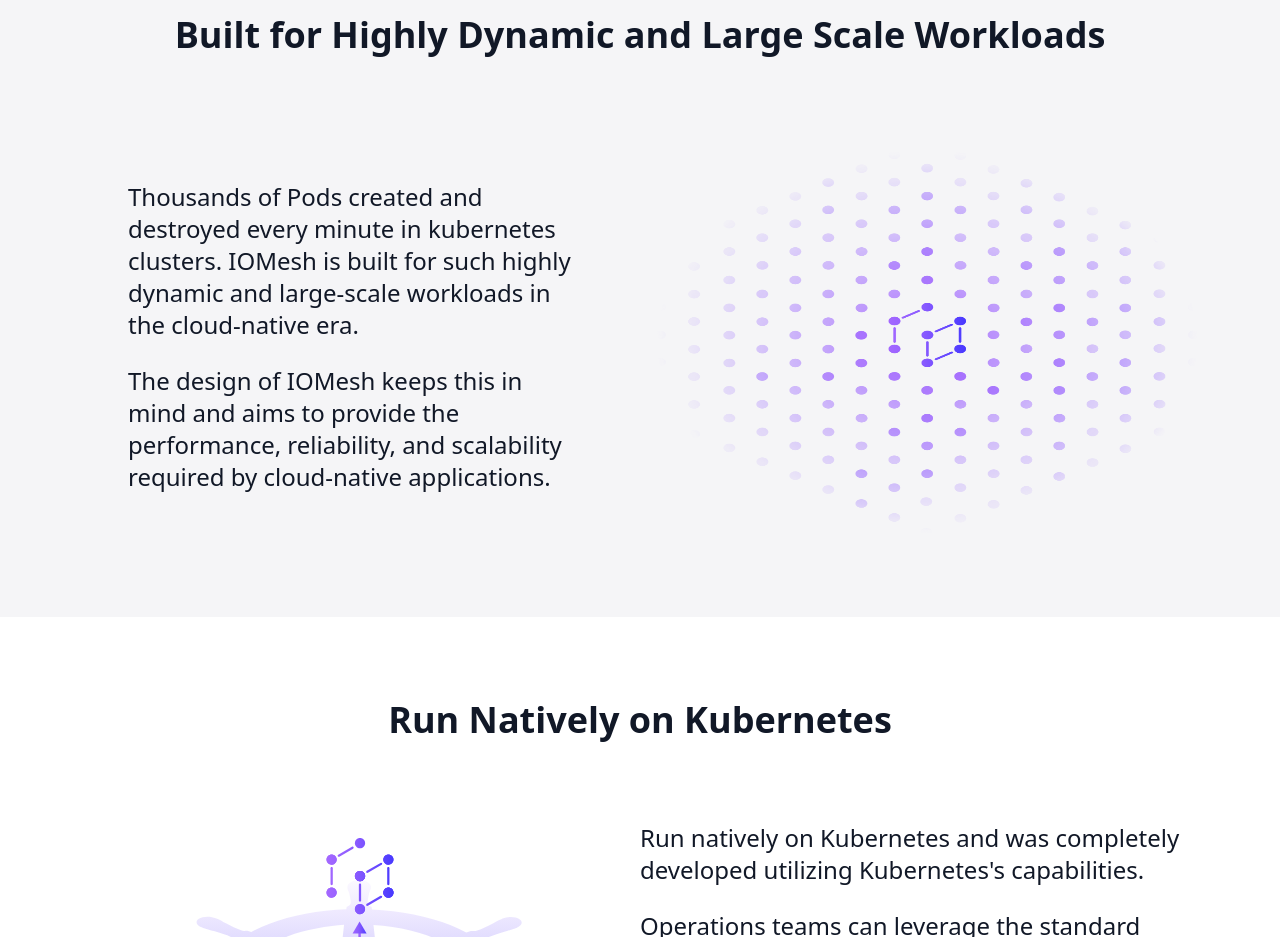
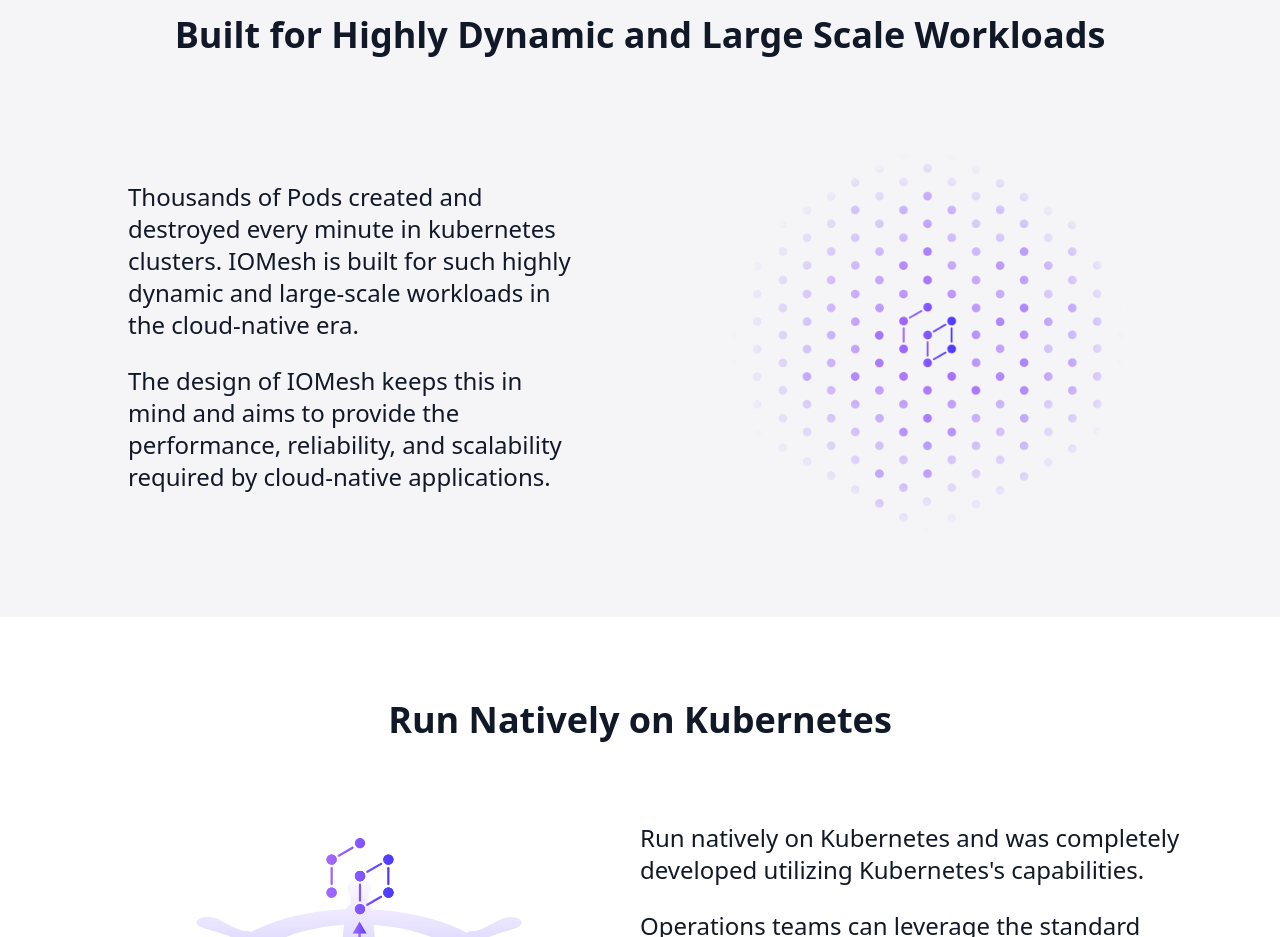
Before and after one commit to SmartX-Design/IOMesh-website, a Next.js app: page / in a window 1280 px wide. Shown: the part 960-1897 px from the top of the page. Built offline with nearby package versions, Linux system fonts and the light colour scheme.

Commit message:
Fix image size

```diff
--- a/pages/index.js
+++ b/pages/index.js
@@ -63,7 +63,7 @@
                 The design of IOMesh keeps this in mind and aims to provide the performance, reliability, and scalability required by cloud-native applications.
               </p>
             </div>
-            <figure className="w-2/4 rounded-xl relative flex flex-col">
+            <figure className="w-2/4 rounded-xl relative flex flex-col items-center">
               <Image
                 src="/built_for_flatten.png"
                 width={400}
```
Also changed, not shown: public/built_for.svg (deleted), public/built_for_flatten.svg (deleted).
